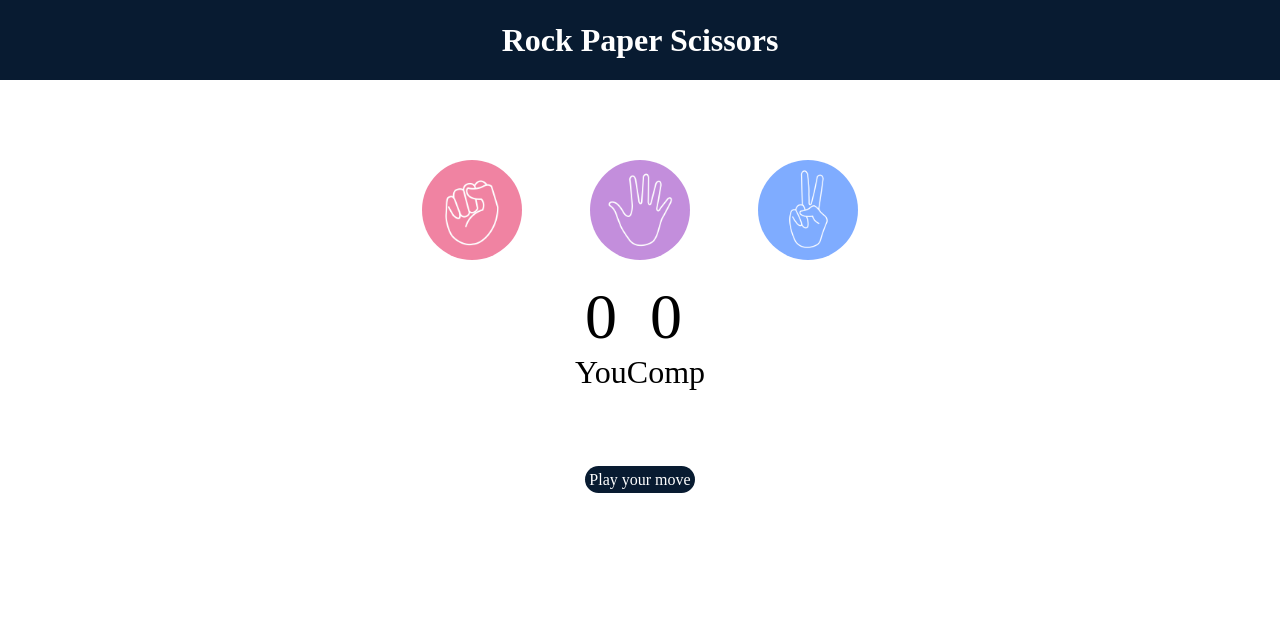
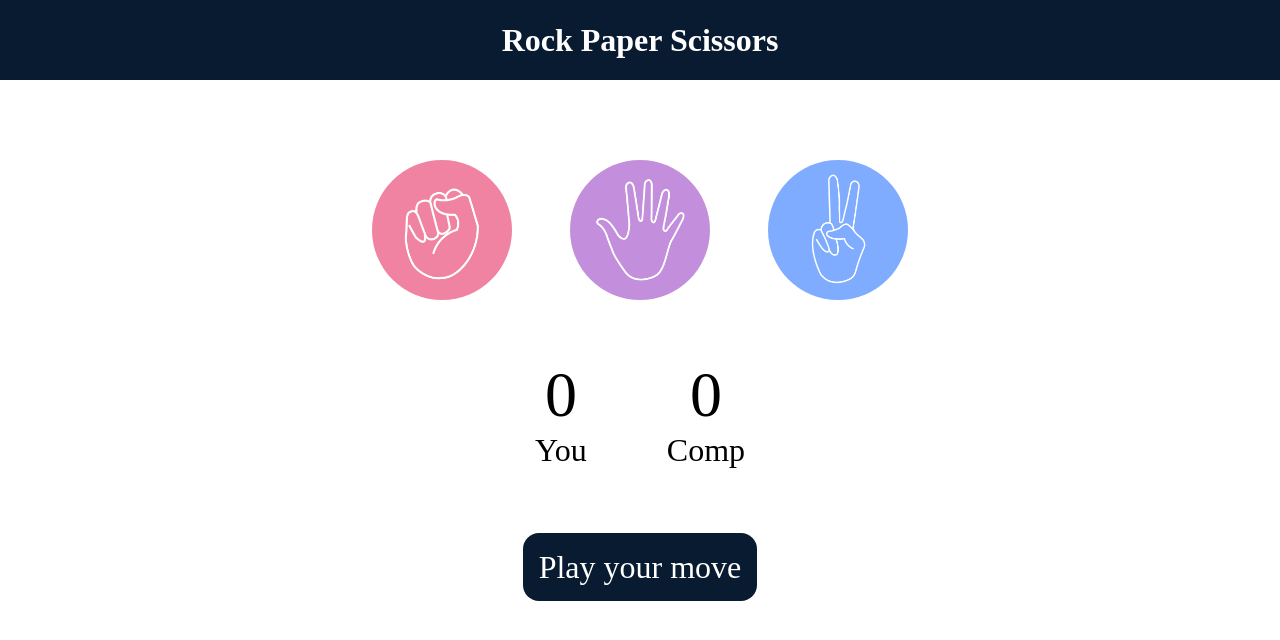
Before and after one commit to Hemanta279/rock-paper-scissors-game, a plain HTML site: page index.html in a window 1280 px wide. Drawn offline with Linux system fonts and the light colour scheme.

Commit message:
Increase dimensions and styling for game elements

```diff
--- a/game.css
+++ b/game.css
@@ -15,8 +15,8 @@ h1{
 }
 
 .choice {
-    height:120px;
-    width:120px;
+    height:150px;
+    width:150px;
     border-radius:50%;
     /* display:flex; */
 }
@@ -28,8 +28,8 @@ h1{
 }
 
 img{
-    height:100px;
-    width:100px;
+    height:140px;
+    width:140px;
     object-fit: cover;
     border-radius:50%;
 }
@@ -47,6 +47,8 @@ img{
     justify-content: center;
     align-items: center;
     font-size: 2rem;
+    margin-top: 3rem;
+    gap: 5rem;
 }
 
 #user-score,
@@ -60,9 +62,9 @@ img{
 #msg {
     background-color: #081b31;
     color: #fff;
-    font-size: 1rem;
+    font-size: 2rem;
     margin-top: 5rem;
     display:inline;
     border-radius: 1rem;
-    padding: 0.3rem;
+    padding: 1rem;
 }
```
